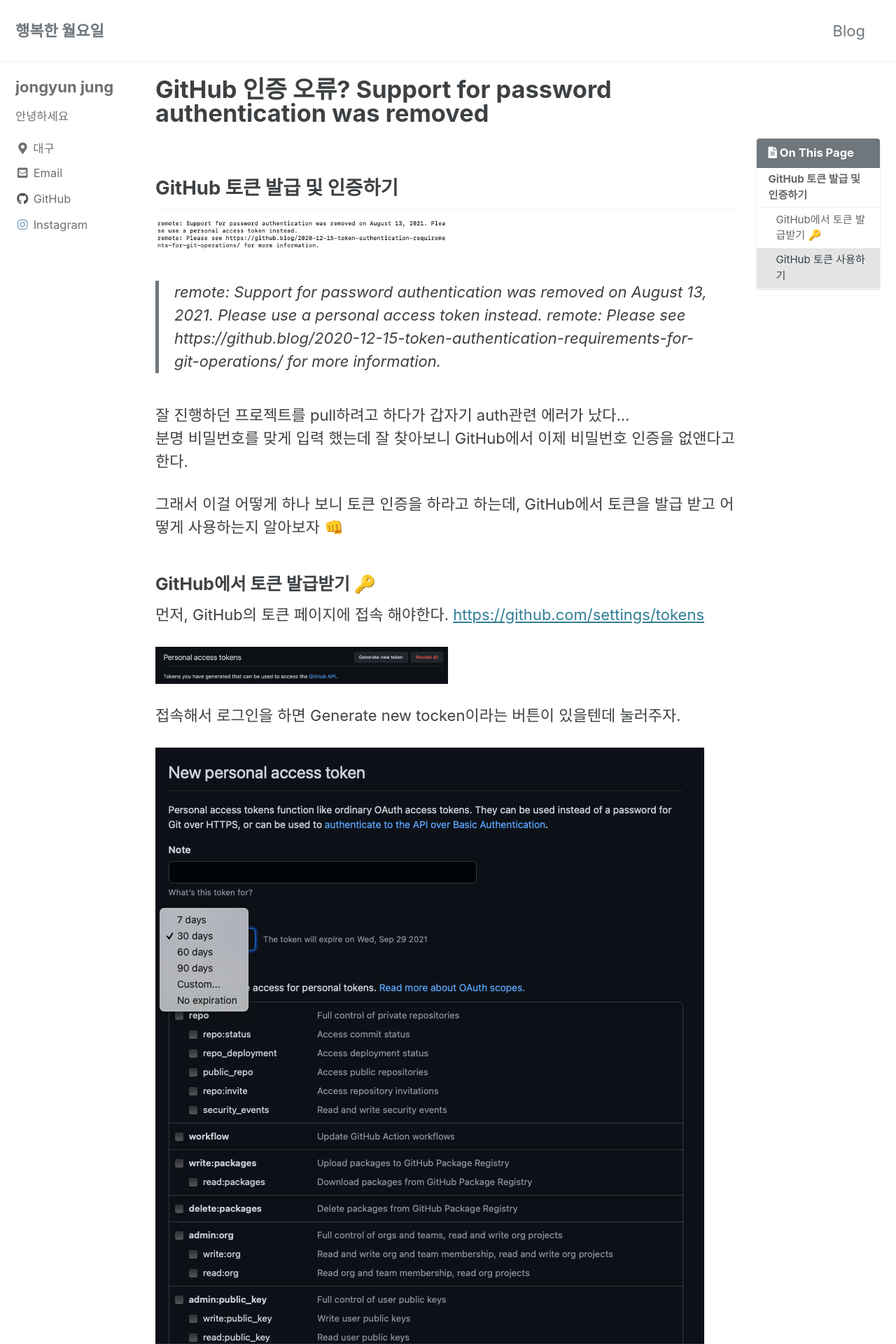
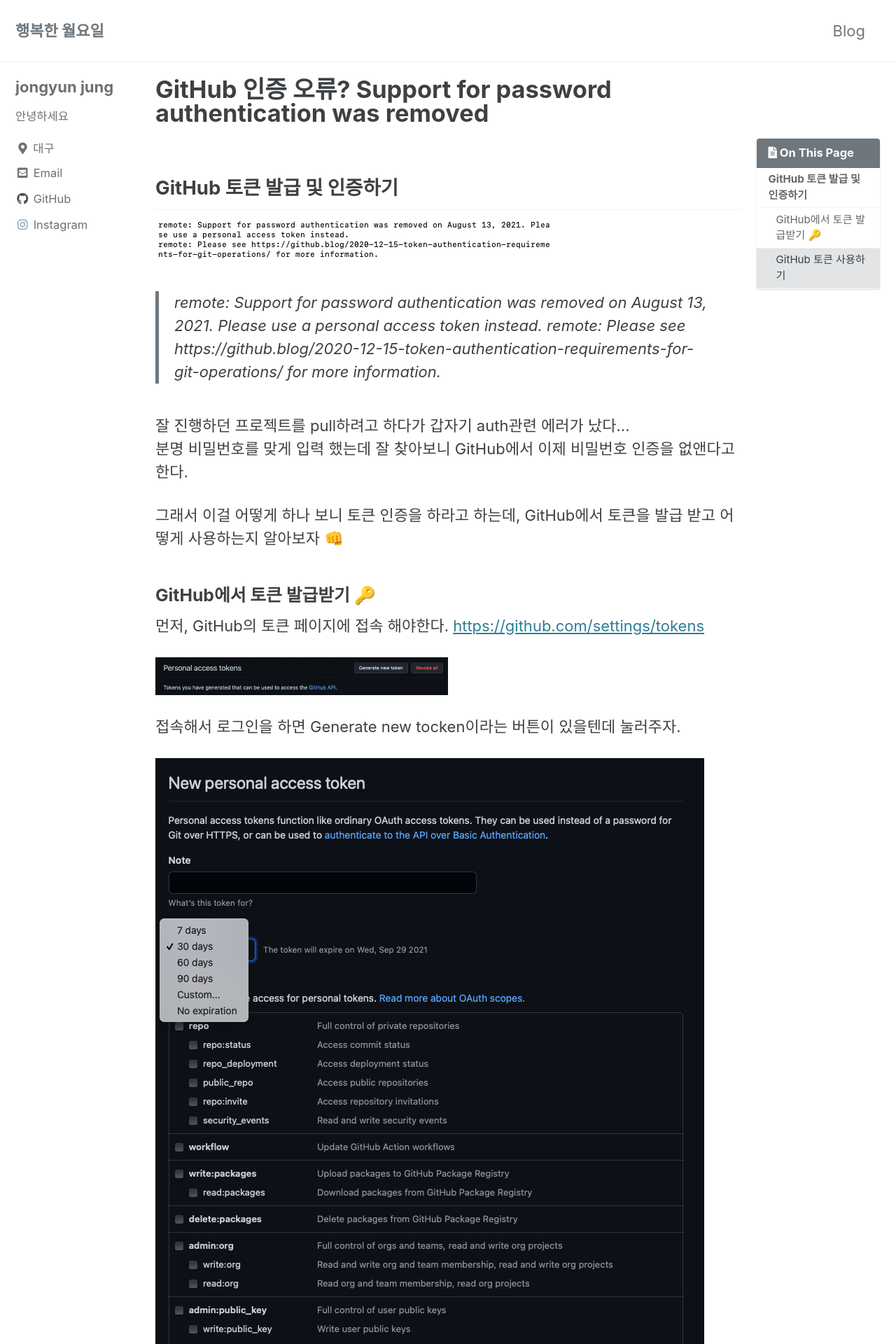
Before and after one commit to unh6uoj/unh6uoj.github.io, a Jekyll site: the page built from _posts/2021-08-30-GitHub 인증 오류 Support for password authentication was removed.md, in a window 1280 px wide. Shown: the top 1920 px of the page at 70% size. Built offline with Jekyll 4.4.1, drawn with Linux system fonts in a browser that asks for light colours; cached includes are drawn as plain includes.

Commit message:
Update 2021-08-30-GitHub 인증 오류 Support for password authentication was removed.md

```diff
--- a/_posts/2021-08-30-GitHub 인증 오류 Support for password authentication was removed.md
+++ b/_posts/2021-08-30-GitHub 인증 오류 Support for password authentication was removed.md
@@ -11,7 +11,7 @@ toc_sticky: true
 
 ## GitHub 토큰 발급 및 인증하기
 
-![Git_Error](/images/git/git_error.png){: width="50%" height="50%"}
+![Git_Error](/images/git/git_error.png)
 > remote: Support for password authentication was removed on August 13, 2021. Please use a personal access token instead.
 > remote: Please see https://github.blog/2020-12-15-token-authentication-requirements-for-git-operations/ for more information.
 
```
